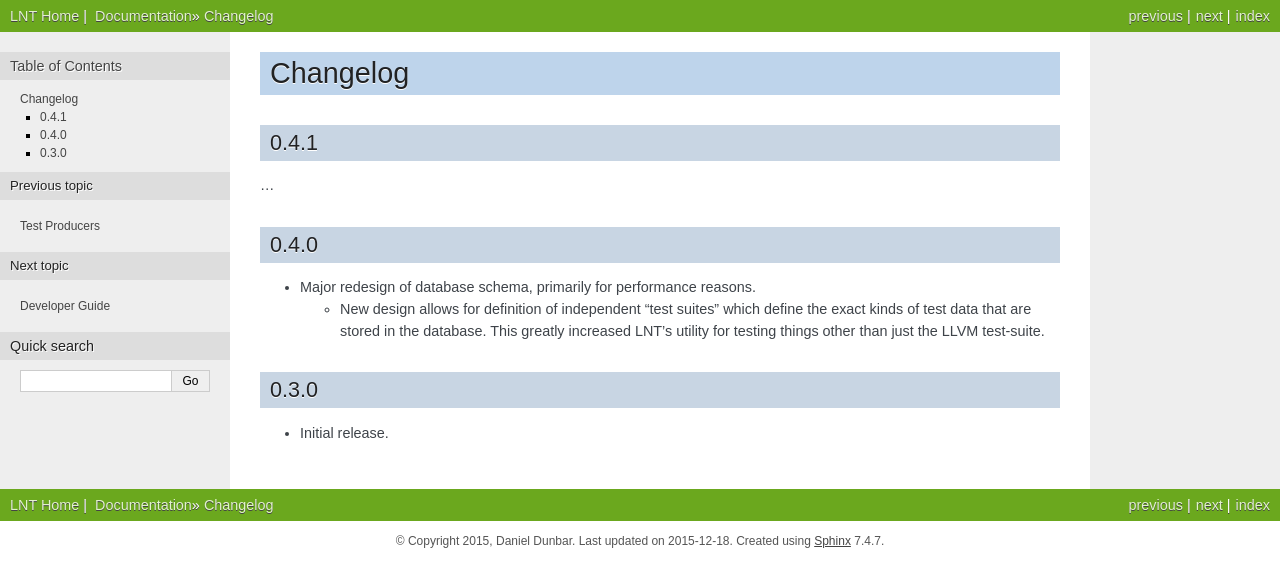
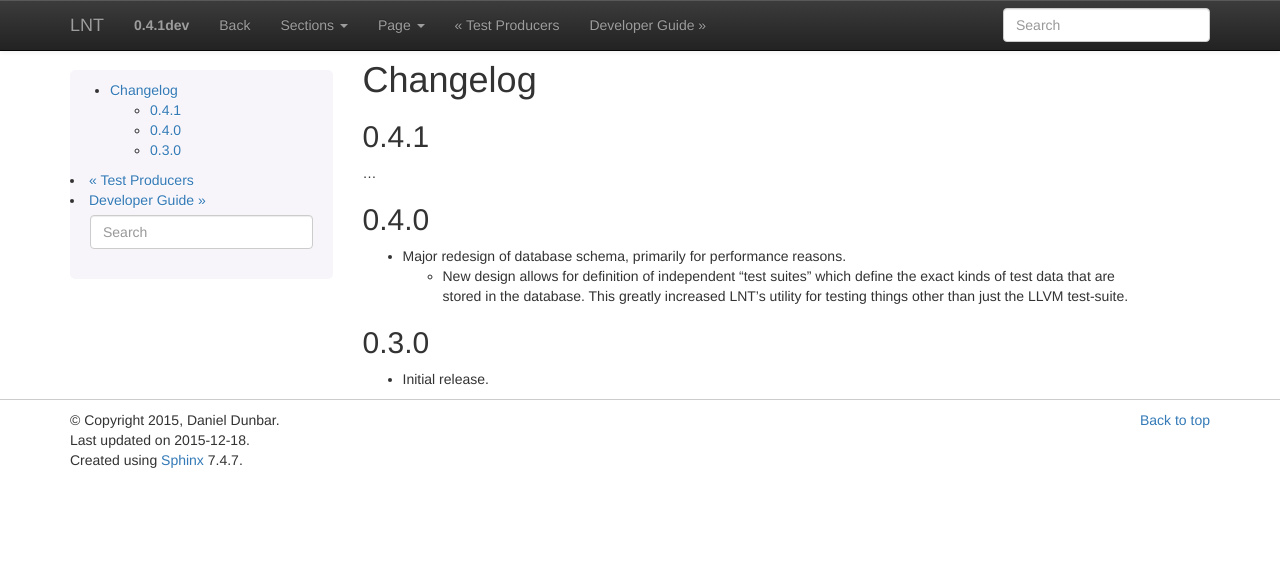
Before and after one commit to llvm-mirror/lnt, a Sphinx documentation site: the page built from docs/changes.rst, in a window 1280 px wide. Shown: the top 587 px of the page. Built offline with Sphinx 7.4.7, drawn with Linux system fonts in a browser that asks for light colours.

Commit message:
Use bootstrap for the docs theme, like the rest of LNT
git-svn-id: https://llvm.org/svn/llvm-project/lnt/trunk@255983 91177308-0d34-0410-b5e6-96231b3b80d8

```diff
--- a/docs/conf.py
+++ b/docs/conf.py
@@ -12,7 +12,7 @@
 # serve to show the default.
 
 import datetime, sys, os
-
+import sphinx_bootstrap_theme
 # If extensions (or modules to document with autodoc) are in another directory,
 # add these directories to sys.path here. If the directory is relative to the
 # documentation root, use os.path.abspath to make it absolute, like shown here.
@@ -96,7 +96,66 @@ pygments_style = 'sphinx'
 
 # The theme to use for HTML and HTML Help pages.  Major themes that come with
 # Sphinx are currently 'default' and 'sphinxdoc'.
-html_theme = 'nature'
+html_theme = 'bootstrap'
+html_theme_path = sphinx_bootstrap_theme.get_html_theme_path()
+
+
+html_theme_options = {
+    # Navigation bar title. (Default: ``project`` value)
+    'navbar_title': "LNT",
+
+    # Tab name for entire site. (Default: "Site")
+    'navbar_site_name': "Sections",
+
+    # A list of tuples containing pages or urls to link to.
+    # Valid tuples should be in the following forms:
+    #    (name, page)                 # a link to a page
+    #    (name, "/aa/bb", 1)          # a link to an arbitrary relative url
+    #    (name, "http://example.com", True) # arbitrary absolute url
+    # Note the "1" or "True" value above as the third argument to indicate
+    # an arbitrary url.
+    'navbar_links': [
+        ("Back", "/", True),
+    ],
+
+    # Render the next and previous page links in navbar. (Default: true)
+    'navbar_sidebarrel': True,
+
+    # Render the current pages TOC in the navbar. (Default: true)
+    'navbar_pagenav': True,
+
+    # Tab name for the current pages TOC. (Default: "Page")
+    'navbar_pagenav_name': "Page",
+
+    # Global TOC depth for "site" navbar tab. (Default: 1)
+    # Switching to -1 shows all levels.
+    'globaltoc_depth': 2,
+
+    # Include hidden TOCs in Site navbar?
+    #
+    # Note: If this is "false", you cannot have mixed ``:hidden:`` and
+    # non-hidden ``toctree`` directives in the same page, or else the build
+    # will break.
+    #
+    # Values: "true" (default) or "false"
+    'globaltoc_includehidden': "true",
+
+    # HTML navbar class (Default: "navbar") to attach to <div> element.
+    # For black navbar, do "navbar navbar-inverse"
+    'navbar_class': "navbar navbar-inverse",
+
+    # Fix navigation bar to top of page?
+    # Values: "true" (default) or "false"
+    'navbar_fixed_top': "true",
+
+    # Location of link to source.
+    # Options are "nav" (default), "footer" or anything else to exclude.
+    'source_link_position': "nav",
+
+    # Choose Bootstrap version.
+    # Values: "3" (default) or "2" (in quotes)
+    'bootstrap_version': "3",
+}
 
 # Theme options are theme-specific and customize the look and feel of a theme
 # further.  For a list of options available for each theme, see the
```
